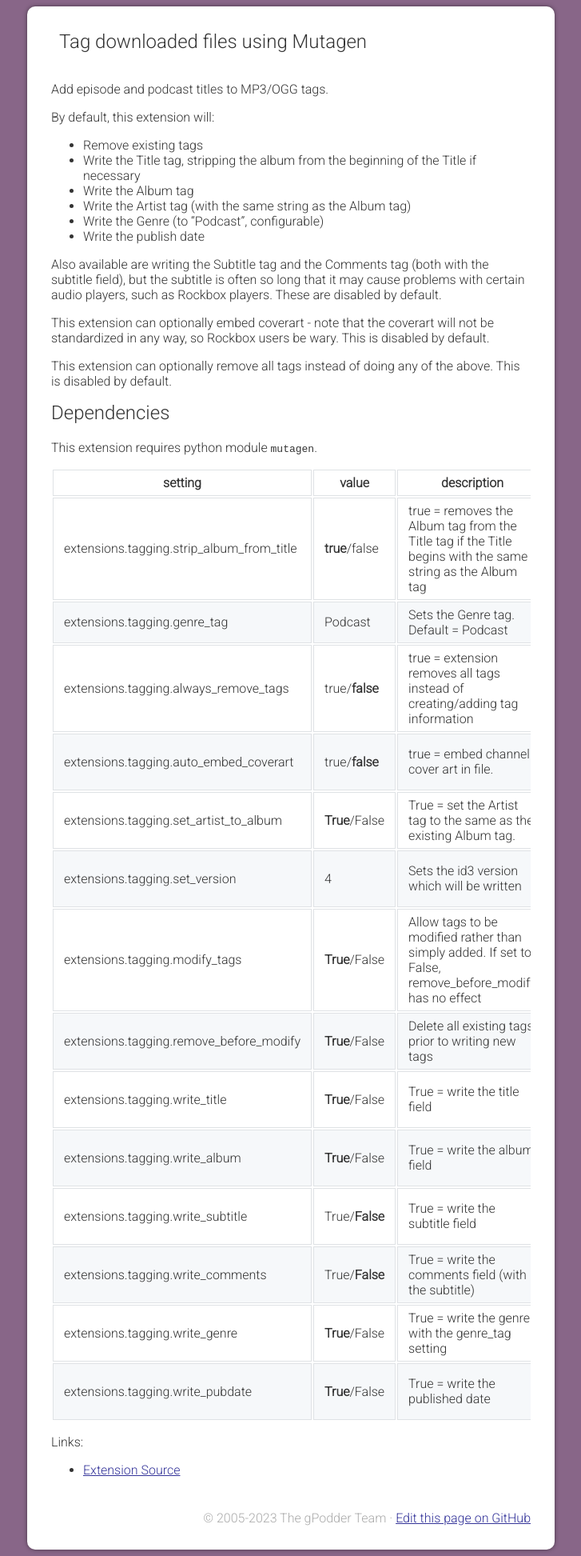
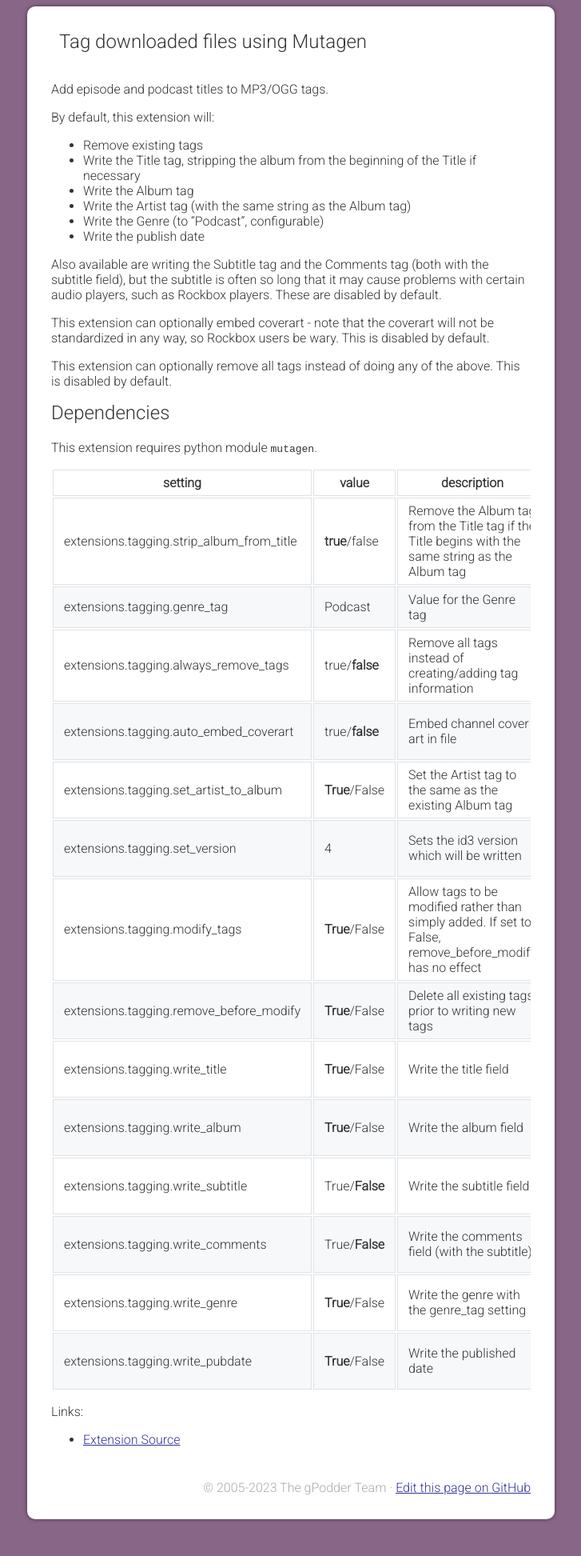
Before and after one commit to gpodder/gpodder.github.io, a Jekyll site: the page built from docs/extensions/tagging.md, in a window 1280 px wide. Shown: the whole page at 80% size, without its empty margins (276-1003 px from the left). Built offline with Jekyll 4.4.1, drawn with Linux system fonts in a browser that asks for light colours; our own code applies the rules of GitHub Pages for plain Markdown files; after the commit the page ends 1907 px from its top, so only the background shows below that.

Commit message:
Update docs/extensions/tagging.md
tagging.md: more natural language for settings descriptions

Co-authored-by: Thomas Perl <m@thp.io>

```diff
--- a/docs/extensions/tagging.md
+++ b/docs/extensions/tagging.md
@@ -28,20 +28,20 @@ This extension requires python module `mutagen`.
 
 | setting                                      | value      | description                                                                               | version           |
 |----------------------------------------------|------------|-------------------------------------------------------------------------------------------|-------------------|
-| extensions.tagging.strip\_album\_from\_title | **true**/false | true = removes the Album tag from the Title tag if the Title begins with the same string as the Album tag | all |
-| extensions.tagging.genre\_tag                | Podcast    | Sets the Genre tag. Default = Podcast | all |
-| extensions.tagging.always\_remove\_tags      | true/**false** | true = extension removes all tags instead of creating/adding tag information              | 3.5.0             |
-| extensions.tagging.auto\_embed\_coverart     | true/**false** | true = embed channel cover art in file. | git master branch |
-| extensions.tagging.set\_artist\_to\_album    | **True**/False | True = set the Artist tag to the same as the existing Album tag. | git master branch |
+| extensions.tagging.strip\_album\_from\_title | **true**/false | Remove the Album tag from the Title tag if the Title begins with the same string as the Album tag | all |
+| extensions.tagging.genre\_tag                | Podcast    | Value for the Genre tag | all |
+| extensions.tagging.always\_remove\_tags      | true/**false** | Remove all tags instead of creating/adding tag information              | 3.5.0 and newer             |
+| extensions.tagging.auto\_embed\_coverart     | true/**false** | Embed channel cover art in file | git master branch |
+| extensions.tagging.set\_artist\_to\_album    | **True**/False | Set the Artist tag to the same as the existing Album tag | git master branch |
 | extensions.tagging.set\_version              | 4              | Sets the id3 version which will be written | git master branch |
 | extensions.tagging.modify\_tags              | **True**/False | Allow tags to be modified rather than simply added. If set to False, remove\_before\_modify has no effect | git master branch |
 | extensions.tagging.remove\_before\_modify    | **True**/False | Delete all existing tags prior to writing new tags | git master branch |
-| extensions.tagging.write\_title              | **True**/False | True = write the title field | git master branch |
-| extensions.tagging.write\_album              | **True**/False | True = write the album field | git master branch |
-| extensions.tagging.write\_subtitle           | True/**False** | True = write the subtitle field | git master branch |
-| extensions.tagging.write\_comments           | True/**False** | True = write the comments field (with the subtitle) | git master branch |
-| extensions.tagging.write\_genre              | **True**/False | True = write the genre with the genre\_tag setting | git master branch |
-| extensions.tagging.write\_pubdate            | **True**/False | True = write the published date | git master branch |
+| extensions.tagging.write\_title              | **True**/False | Write the title field | git master branch |
+| extensions.tagging.write\_album              | **True**/False | Write the album field | git master branch |
+| extensions.tagging.write\_subtitle           | True/**False** | Write the subtitle field | git master branch |
+| extensions.tagging.write\_comments           | True/**False** | Write the comments field (with the subtitle) | git master branch |
+| extensions.tagging.write\_genre              | **True**/False | Write the genre with the genre\_tag setting | git master branch |
+| extensions.tagging.write\_pubdate            | **True**/False | Write the published date | git master branch |
 
 
 
```
